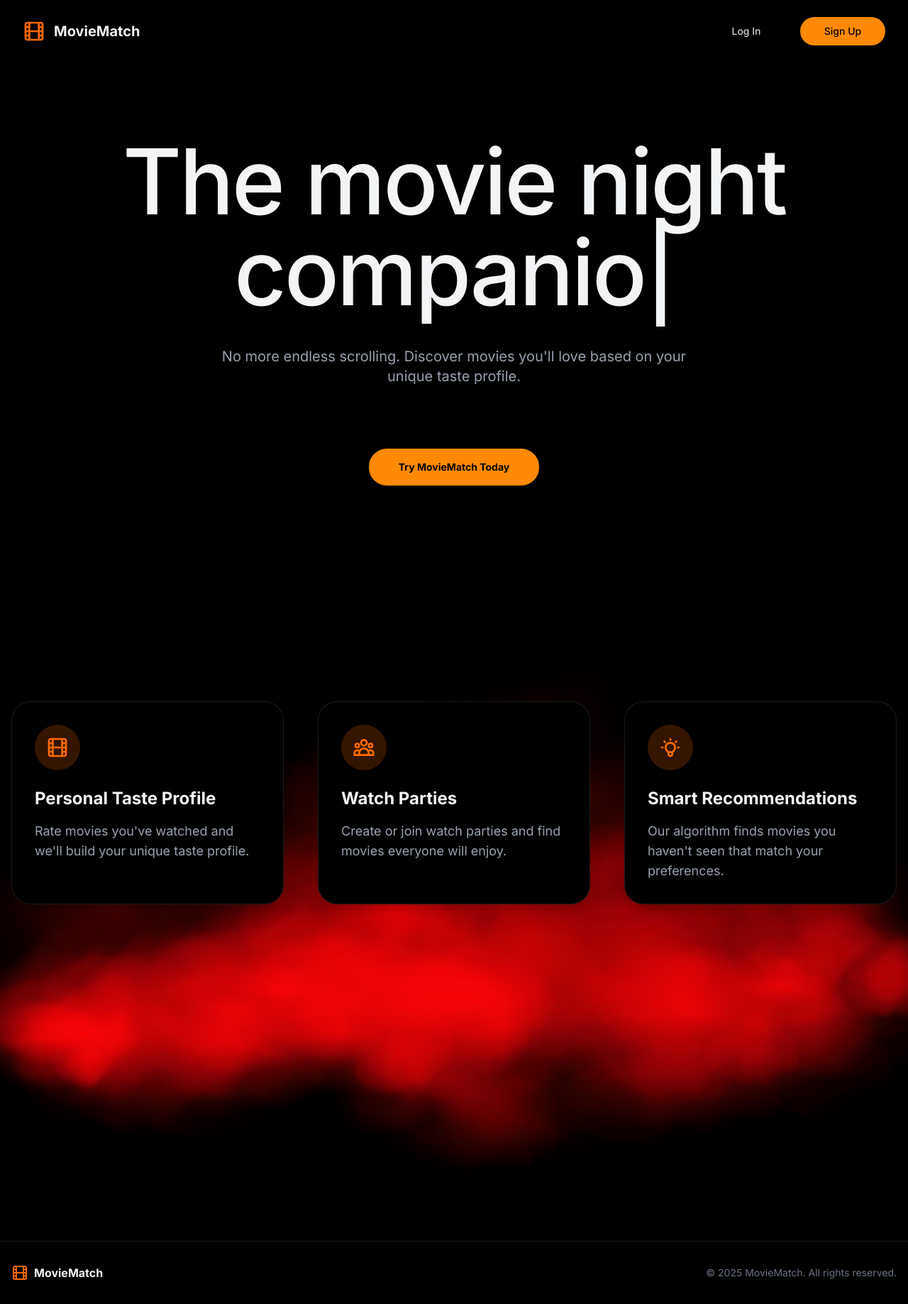
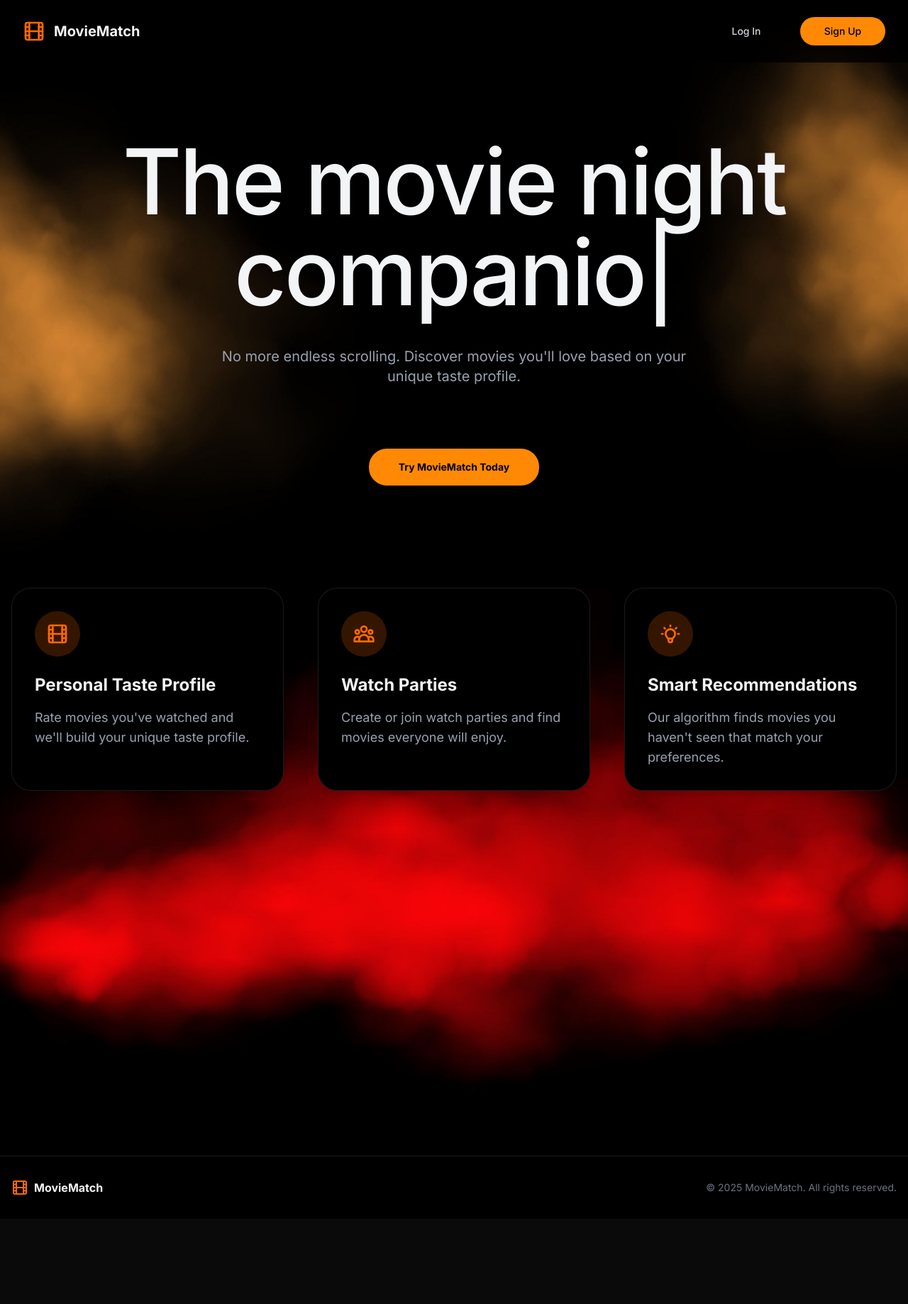
Before and after one commit to Treetrampler/movie-matcher, a Next.js app: page / in a window 1280 px wide. Shown: the whole page at 71% size. After the commit the page ends 1717 px from the top, so only its background shows below. Built offline with nearby package versions, Linux system fonts and the light colour scheme.

Commit message:
feat: finished background for landing page

```diff
--- a/src/app/page.tsx
+++ b/src/app/page.tsx
@@ -34,7 +34,7 @@ export default function LandingPage() {
       </header>
 
       {/* Main content */}
-      <main className="flex flex-1 flex-col items-center justify-center px-4 pt-48 pb-50 text-center">
+      <main className="flex min-h-screen flex-1 flex-col items-center justify-center bg-[url('/bg2.jpg')] bg-cover bg-center bg-no-repeat px-4 pt-48 pb-20 text-center">
         <div className="mx-auto max-w-6xl space-y-10">
           <TypedHeading />
           <p className="mx-auto max-w-2xl text-lg text-gray-400 md:text-xl">
--- a/src/components/animate-landing-cards.tsx
+++ b/src/components/animate-landing-cards.tsx
@@ -19,7 +19,7 @@ export default function AnimateLandingCards() {
   return (
     <section
       id="features"
-      className="min-h-screen bg-[url('/bg1.jpg')] bg-cover bg-center bg-no-repeat py-10"
+      className="min-h-screen bg-[url('/bg1.jpg')] bg-cover bg-center bg-no-repeat"
     >
       <div className="container mx-auto px-4">
         <div className="grid gap-12 md:grid-cols-3">
```
